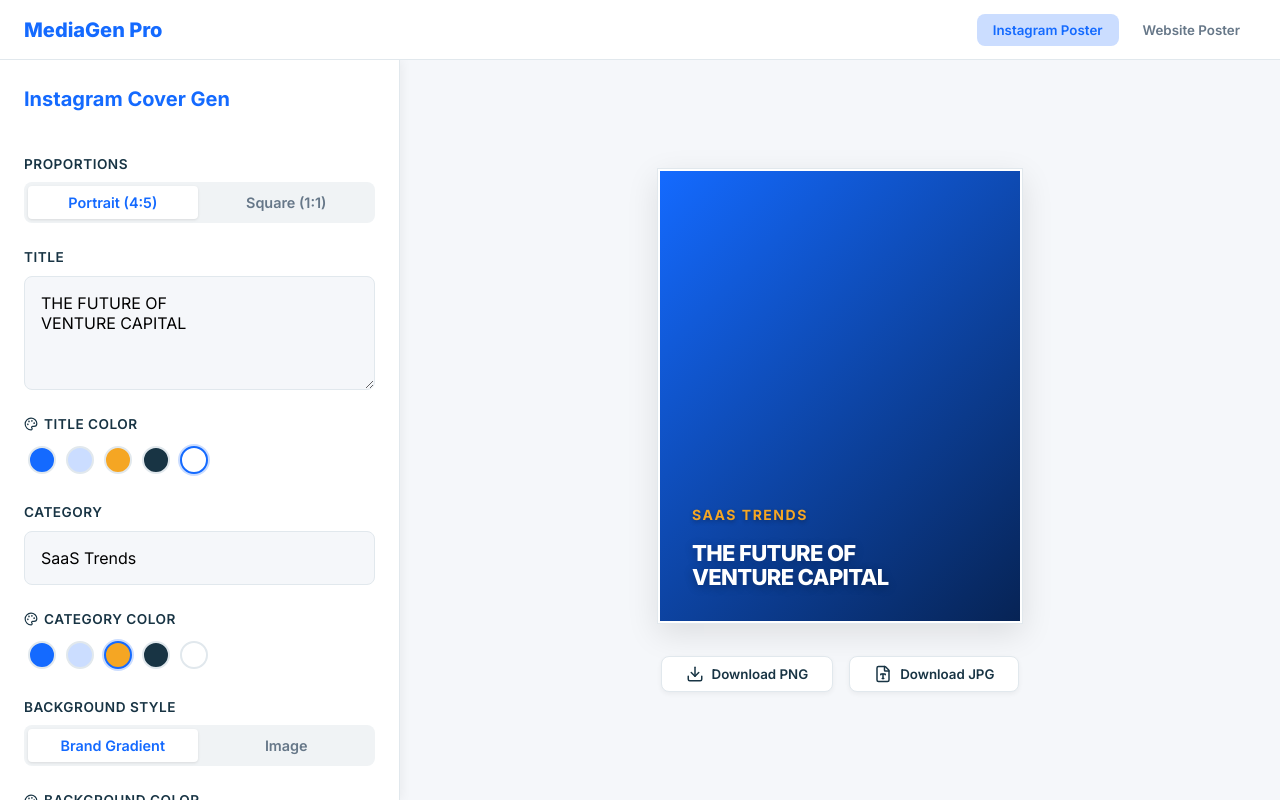
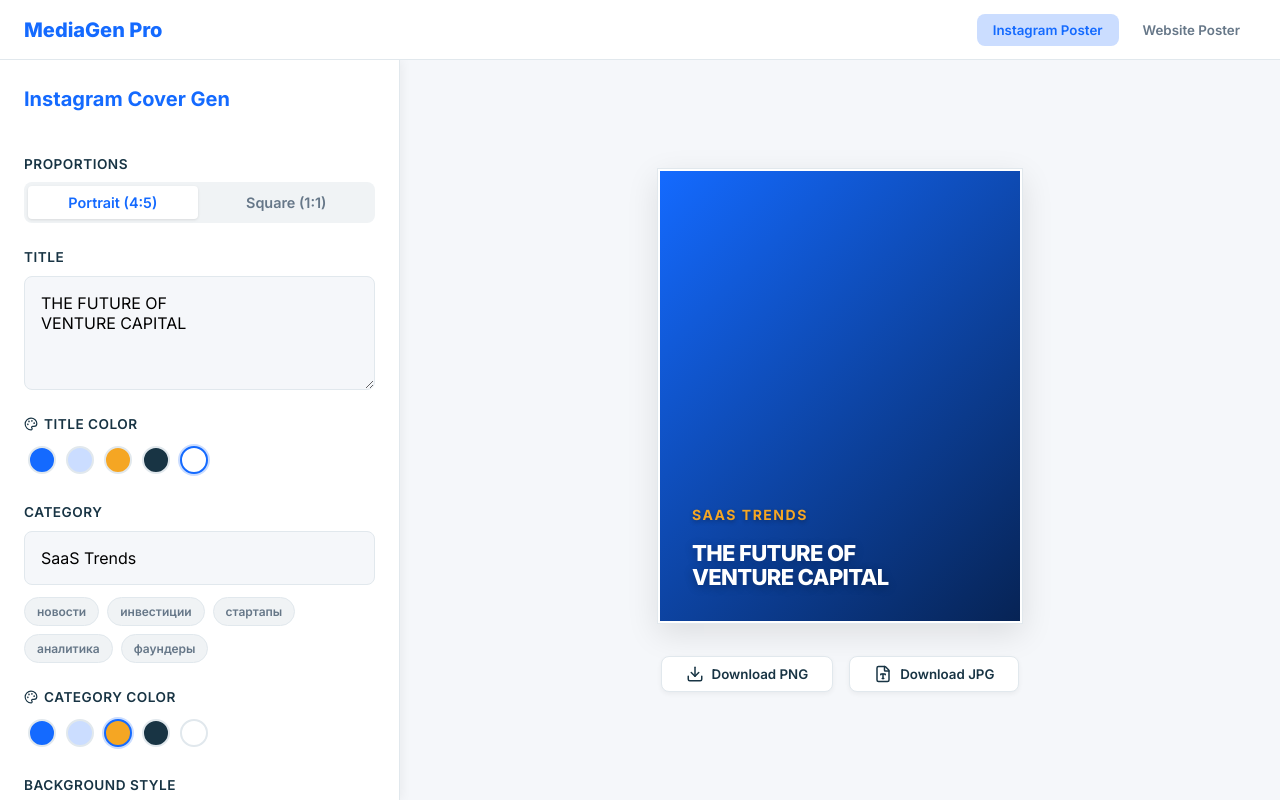
Before and after one commit to umedrahimoff/mediagenpro, a React (Vite) app: page / in a window 1280 px wide. Built offline with nearby package versions, Linux system fonts and the light colour scheme.

Commit message:
Add quick category chips for Instagram mode

```diff
--- a/src/components/Editor/Editor.css
+++ b/src/components/Editor/Editor.css
@@ -155,3 +155,34 @@ input:focus {
     font-weight: 800;
     letter-spacing: -0.02em;
 }
+
+.category-presets {
+    display: flex;
+    flex-wrap: wrap;
+    gap: 8px;
+    margin-top: 4px;
+}
+
+.preset-chip {
+    padding: 6px 12px;
+    background: #F0F3F5;
+    border: 1px solid #E1E8ED;
+    border-radius: 20px;
+    font-size: 0.75rem;
+    font-weight: 600;
+    color: #667788;
+    cursor: pointer;
+    transition: all 0.2s;
+    text-transform: lowercase;
+}
+
+.preset-chip:hover {
+    background: #E1E8ED;
+    color: var(--color-primary-blue);
+}
+
+.preset-chip.active {
+    background: var(--color-primary-blue);
+    color: var(--color-white);
+    border-color: var(--color-primary-blue);
+}
--- a/src/components/Editor/Editor.tsx
+++ b/src/components/Editor/Editor.tsx
@@ -134,6 +134,17 @@ export const Editor: React.FC<EditorProps> = ({ state, onChange }) => {
                             onChange={(e) => onChange({ category: e.target.value })}
                             placeholder="e.g. VISUAL DESIGN"
                         />
+                        <div className="category-presets">
+                            {['новости', 'инвестиции', 'стартапы', 'аналитика', 'фаундеры'].map(preset => (
+                                <button
+                                    key={preset}
+                                    className={`preset-chip ${state.category.toLowerCase() === preset.toLowerCase() ? 'active' : ''}`}
+                                    onClick={() => onChange({ category: preset.toUpperCase() })}
+                                >
+                                    {preset}
+                                </button>
+                            ))}
+                        </div>
                     </div>
 
                     <ColorPicker
```
